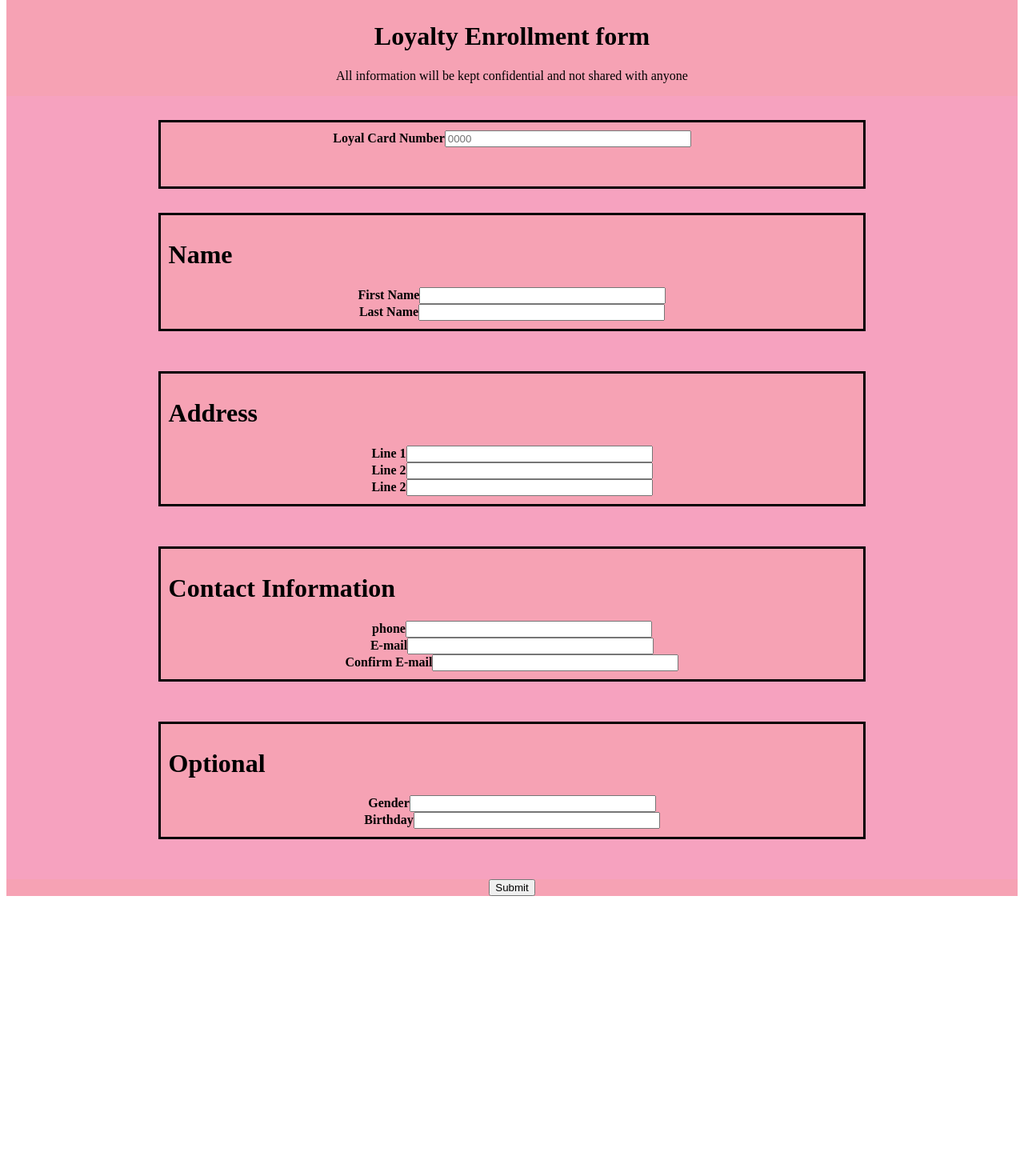
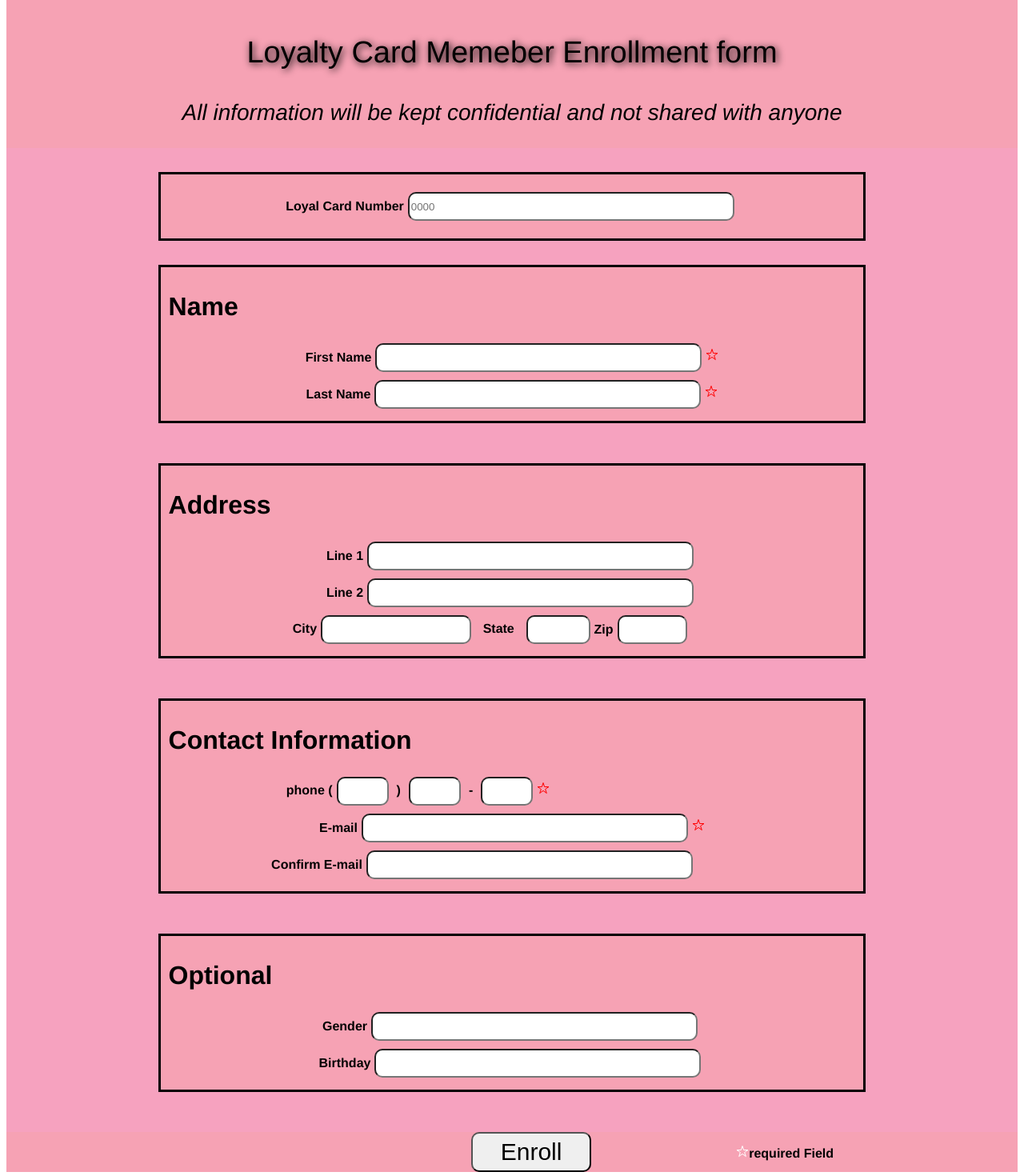
Before and after one commit to mtravers1/onlineretailwebsite, a React (Create React App) app: page /loyaltycard in a window 1280 px wide. Shown: the part 80-1550 px from the top of the page at 80% size. Before the commit the page ends 1208 px from the top, so only its background shows below. Built offline with nearby package versions, Linux system fonts and the light colour scheme; a web font is replaced by a local one.

Commit message:
finish Loyalty page for desktop view

```diff
--- a/public/index.html
+++ b/public/index.html
@@ -12,6 +12,8 @@
     <link href="https://fonts.googleapis.com/css2?family=Lato:ital,wght@0,100;0,300;1,300&display=swap" rel="stylesheet">
     <link href="https://fonts.googleapis.com/css2?family=Alfa+Slab+One&family=Belgrano&family=Lato:ital,wght@0,100;0,300;1,300&display=swap" rel="stylesheet">
     <link rel="apple-touch-icon" href="%PUBLIC_URL%/logo192.png" />
+    <script type="module" src="https://unpkg.com/ionicons@5.5.2/dist/ionicons/ionicons.esm.js"></script>
+
     <link href="https://fonts.googleapis.com/css2?family=Alfa+Slab+One&family=Belgrano&family=Bubblegum+Sans&family=Bungee&family=Bungee+Outline&family=Coda&family=Coda+Caption&family=Lato:ital,wght@0,100;0,300;1,300&family=Source+Sans+Pro:wght@200&display=swap" rel="stylesheet">
     <!--
       manifest.json provides metadata used when your web app is installed on a
--- a/src/index.css
+++ b/src/index.css
@@ -670,6 +670,10 @@ height:30px
 
 #loyal{
   width:70%
+
+}
+#loyal label{
+  margin:0px
 }
 
 #loyalcn{
@@ -682,7 +686,10 @@ height:30px
 }
 
 #loyal input{
-  width: 300px;
+  width: 400px;
+  border-radius: 10px;
+  height: 30px;
+  margin:5px
 }
 
 #body{
@@ -716,3 +723,15 @@ display: flex;
 #bot{
   background-image: url("./pics/cheeta.png");
 }
+
+
+#loyalinformation button{
+  border-radius:10px;
+  height: 50px;
+  width: 150px;
+  font-size: 30px;
+  margin-left: 400px;
+
+
+
+}
--- a/src/page/loyaltycard.js
+++ b/src/page/loyaltycard.js
@@ -7,20 +7,20 @@ const Loyalty = ()=>{
         <div  style={{backgroundColor:"#f6a2b4"}}>
                     <Navbar/>
 
+                    <form id="loyalinformation" style={{fontFamily:"Helvetica"}}>
+                    <div>
 
-                    <div>
-                        <form></form>
-                        <h1>Loyalty Enrollment form</h1>
-                        <p>All information will be kept confidential and not shared with anyone</p>
+                        <p style={{fontSize:"38px", textShadow:"2px 2px 10px"}}>Loyalty Card Memeber Enrollment form</p>
+                        <p style={{fontSize:"28px", fontStyle:"italic"}}>All information will be kept confidential and not shared with anyone</p>
                     </div>
                 <div id="body">
             <div id="loyal">
                 <div>
                 <div id="loyalname" style={{height:"60px", alignItems:"center", justifyContent:"center"}} >
-
+                    <span style={{height:"60px", display:"flex", alignItems:"center", justifyContent:"center"}}>
                     <label for="cardnumber">Loyal Card Number</label>
-                    <input type='text' placeholder="0000"></input>
-
+                    <input type='text' placeholder="0000" style={{}}></input>
+                    </span>
                     </div>
                 </div>
 
@@ -29,10 +29,10 @@ const Loyalty = ()=>{
                 <h1>Name</h1>
                 <div id="center">
                     <span><label>First Name</label>
-                    <input type="text"></input></span>
+                    <input required type="text"></input><ion-icon style={{color:"red"}} name="star-outline"></ion-icon></span>
 
                     <span><label>Last Name</label>
-                    <input type="text"></input></span>
+                    <input required type="text"></input><ion-icon style={{color:"red"}} name="star-outline"></ion-icon></span>
 
                     </div>
                 </div>
@@ -50,8 +50,18 @@ const Loyalty = ()=>{
                     <span><label for="address">Line 2</label>
                     <input type="text" ></input></span>
 
-                   <span> <label for="address">Line 2</label>
-                    <input type="text" ></input></span>
+                   <span style={{marginLeft:"130px"}}>
+
+                     <label style={{marginLeft:"20px"}} for="address">City</label>
+                    <input style={{width:"25%"}}type="text" ></input>
+
+                    <label style={{margin:"10px"}}  for="address">State</label>
+                    <input style={{width:"10%"}} type="text" ></input>
+
+                    <label for="address">Zip</label>
+                    <input style={{width:"11%"}} type="text" ></input>
+
+                    </span>
                     </div>
 
 
@@ -69,13 +79,18 @@ const Loyalty = ()=>{
 
                 <h1>Contact Information</h1>
                 <div id="center">
-                    <span><label>phone</label>
-                    <input type="text"></input></span>
+                    <span style={{}}><label style={{ marginLeft:"125px"}}>phone (</label>
+                    <input style={{width:"7%", margin:""}} type="text"></input>
+                    <label style={{ margin:"5px"}}>)</label>
+                    <input style={{width:"7%"}}type="text"></input>
+                    <label style={{ margin:"5px"}}>-</label>
+                    <input style={{width:"7%"}} type="text"></input><ion-icon style={{color:"red"}} name="star-outline"></ion-icon>
+                    </span>
 
                     <span><label>E-mail</label>
-                    <input type="text"></input></span>
+                    <input type="text"></input><ion-icon style={{color:"red"}} name="star-outline"></ion-icon></span>
 
-                    <span><label>Confirm E-mail</label>
+                    <span style={{marginRight:"70px"}}><label >Confirm E-mail</label>
                     <input type="text"></input></span>
 
                     </div>
@@ -108,7 +123,12 @@ const Loyalty = ()=>{
 
 
             </div>
-            <button type="Submit">Submit</button>
+            <p style={{float:"right", marginRight:"230px", marginBottom:"200px", fontWeight:"bold"}}><ion-icon style={{color:"white"}} name="star-outline"></ion-icon>required Field</p>
+
+            <button type="Submit">Enroll </button>
+
+
+            </form>
         </div>
     )
 }
```
